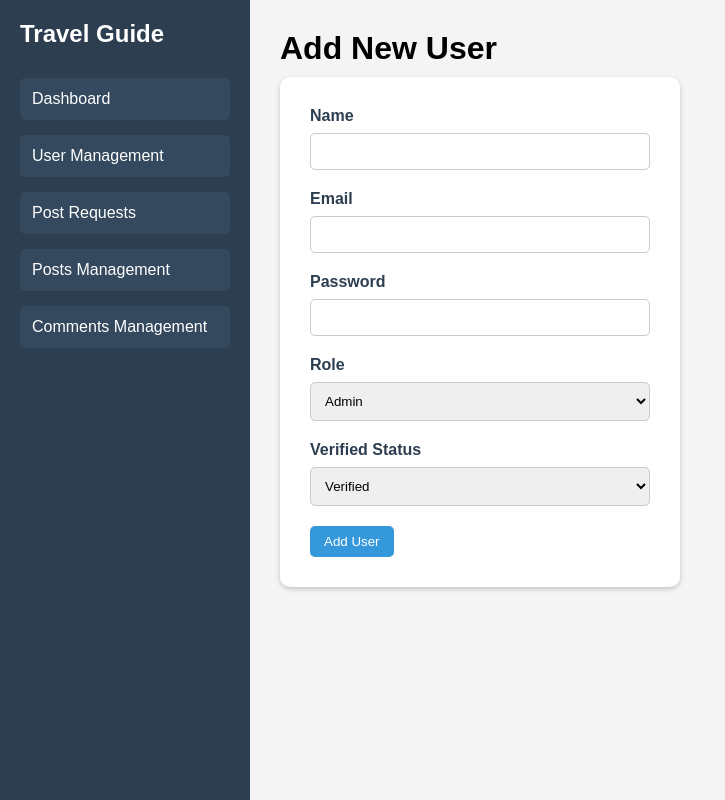
After one commit to AnikAbdullah/travel-guide, a PHP site: page /views/admin/add_user.php in a window 1280 px wide. The commit adds this page. Shown: the whole page, without its empty margins (0-725 px from the left). Run offline with PHP 8.4, Linux system fonts and the light colour scheme.

Commit message:
Complete user management

```diff
--- a/public/css/style.css
+++ b/public/css/style.css
@@ -9,7 +9,6 @@ body{
     display: flex;
     background-color: #f4f4f4;
 }
-
 
 .sidebar{
     width: 250px;
@@ -38,7 +37,6 @@ body{
     background-color: #1abc9c;
 }
 
-
 .main{
     flex: 1;
     padding: 30px;
@@ -52,7 +50,6 @@ body{
     margin-bottom: 30px;
     color: gray;
 }
-
 
 .cards{
     display: flex;
@@ -78,3 +75,117 @@ body{
     font-weight: bold;
     color: #1abc9c;
 }
+
+table{
+    width: 80%;
+    border-collapse: collapse;
+    background-color: white;
+}
+
+table th{
+    background-color: #2c3e50;
+    color: white;
+    padding: 12px;
+    text-align: left;
+}
+
+table td{
+    padding: 10px;
+    border: 1px solid #ddd;
+}
+
+table tr:nth-child(even){
+    background-color: #f2f2f2;
+}
+
+.edit-btn{
+    background-color: #3498db;
+    color: white;
+    padding: 8px 14px;
+    border: none;
+    border-radius: 5px;
+    cursor: pointer;
+    margin-right: 5px;
+    text-decoration: none;
+    display: inline-block;
+}
+
+.delete-btn{
+    background-color: #e74c3c;
+    color: white;
+    padding: 8px 14px;
+    border-radius: 5px;
+    text-decoration: none;
+    display: inline-block;
+}
+
+.edit-btn:hover{
+    background-color: #2980b9;
+}
+
+.delete-btn:hover{
+    background-color: #c0392b;
+}
+form{
+    background-color: white;
+    padding: 30px;
+    width: 400px;
+    border-radius: 10px;
+    box-shadow: 0px 2px 5px rgba(0,0,0,0.2);
+}
+
+form label{
+    font-weight: bold;
+    color: #2c3e50;
+}
+
+form input,
+form select{
+    width: 100%;
+    padding: 10px;
+    margin-top: 8px;
+    border: 1px solid #ccc;
+    border-radius: 5px;
+    margin-bottom: 20px;
+}
+
+form button{
+    background-color: #3498db;
+    color: white;
+    padding: 10px 20px;
+    border: none;
+    border-radius: 5px;
+    cursor: pointer;
+}
+
+form button:hover{
+    opacity: 0.8;
+}
+.verified-btn{
+    background-color: #27ae60;
+    color: white;
+    padding: 8px 14px;
+    border-radius: 5px;
+    text-decoration: none;
+}
+
+.unverified-btn{
+    background-color: #e67e22;
+    color: white;
+    padding: 8px 14px;
+    border-radius: 5px;
+    text-decoration: none;
+}
+.add-btn{
+    display: inline-block;
+    background-color: #27ae60;
+    color: white;
+    padding: 10px 15px;
+    border-radius: 5px;
+    text-decoration: none;
+    margin-bottom: 20px;
+}
+
+.add-btn:hover{
+    background-color: #219150;
+}
--- /dev/null
+++ b/views/admin/add_user.php
@@ -0,0 +1,126 @@
+<?php
+
+include "../../config/db.php";
+
+if(isset($_POST['add'])){
+
+    $name = $_POST['new_name'];
+    $email = $_POST['new_email'];
+    $password = $_POST['new_password'];
+
+    $role = $_POST['role'];
+    $is_verified = $_POST['is_verified'];
+
+    $password_hash = password_hash($password, PASSWORD_DEFAULT);
+
+
+    $emailCheck = mysqli_query($conn,
+    "SELECT * FROM users WHERE email='$email'");
+
+    if(mysqli_num_rows($emailCheck) > 0){
+
+        echo "<script>
+                alert('Email already exists');
+                window.location.href='add_user.php';
+              </script>";
+
+        exit;
+    }
+
+
+    mysqli_query($conn,
+    "INSERT INTO users (name, email, password_hash, role, is_verified)
+    VALUES ('$name', '$email', '$password_hash', '$role', '$is_verified')");
+
+    header("Location: users.php");
+    exit;
+}
+
+?>
+
+<!DOCTYPE html>
+<html>
+
+<head>
+
+    <title>Add User</title>
+
+    <link rel="stylesheet" href="../../public/css/style.css">
+
+</head>
+
+<body>
+
+    <div class="sidebar">
+
+        <h2>Travel Guide</h2>
+
+        <a href="dashboard.php">Dashboard</a>
+        <a href="users.php">User Management</a>
+        <a href="post_requests.php">Post Requests</a>
+        <a href="#">Posts Management</a>
+        <a href="#">Comments Management</a>
+
+    </div>
+
+    <div class="main">
+
+        <h1>Add New User</h1>
+
+        <form method="POST" autocomplete="off">
+
+            <label>Name</label><br>
+
+            <input type="text"
+                   name="new_name"
+                   autocomplete="off"
+                   required><br>
+
+            <label>Email</label><br>
+
+            <input type="email"
+                   name="new_email"
+                   autocomplete="off"
+                   required><br>
+
+            <label>Password</label><br>
+
+            <input type="password"
+                   name="new_password"
+                   autocomplete="new-password"
+                   required><br>
+
+            <label>Role</label><br>
+
+            <select name="role">
+
+                <option value="admin">Admin</option>
+                <option value="scout">Scout</option>
+                <option value="user">User</option>
+
+            </select><br>
+
+            <label>Verified Status</label><br>
+
+            <select name="is_verified">
+
+                <option value="1">Verified</option>
+                <option value="0">Unverified</option>
+
+            </select><br>
+
+            <button class="edit-btn"
+                    type="submit"
+                    name="add">
+
+                Add User
+
+            </button>
+
+        </form>
+
+    </div>
+
+</body>
+
+</html>
--- a/views/admin/dashboard.php
+++ b/views/admin/dashboard.php
@@ -34,7 +34,7 @@ $commentCount = mysqli_fetch_assoc($commentQuery);
         <h2>Travel Guide</h2>
 
         <a href="dashboard.php">Dashboard</a>
-        <a href="#">User Management</a>
+        <a href="users.php">User Management</a>
         <a href="#">Post Requests</a>
         <a href="#">Posts Management</a>
         <a href="#">Comments Management</a>
```
Also changed, not shown: public/js/script.js (added, +15 -0 lines), views/admin/delete_user.php (added, +15 -0 lines), views/admin/edit_user.php (added, +97 -0 lines), views/admin/users.php (added, +113 -0 lines), views/admin/verify_user.php (added, +16 -0 lines).
